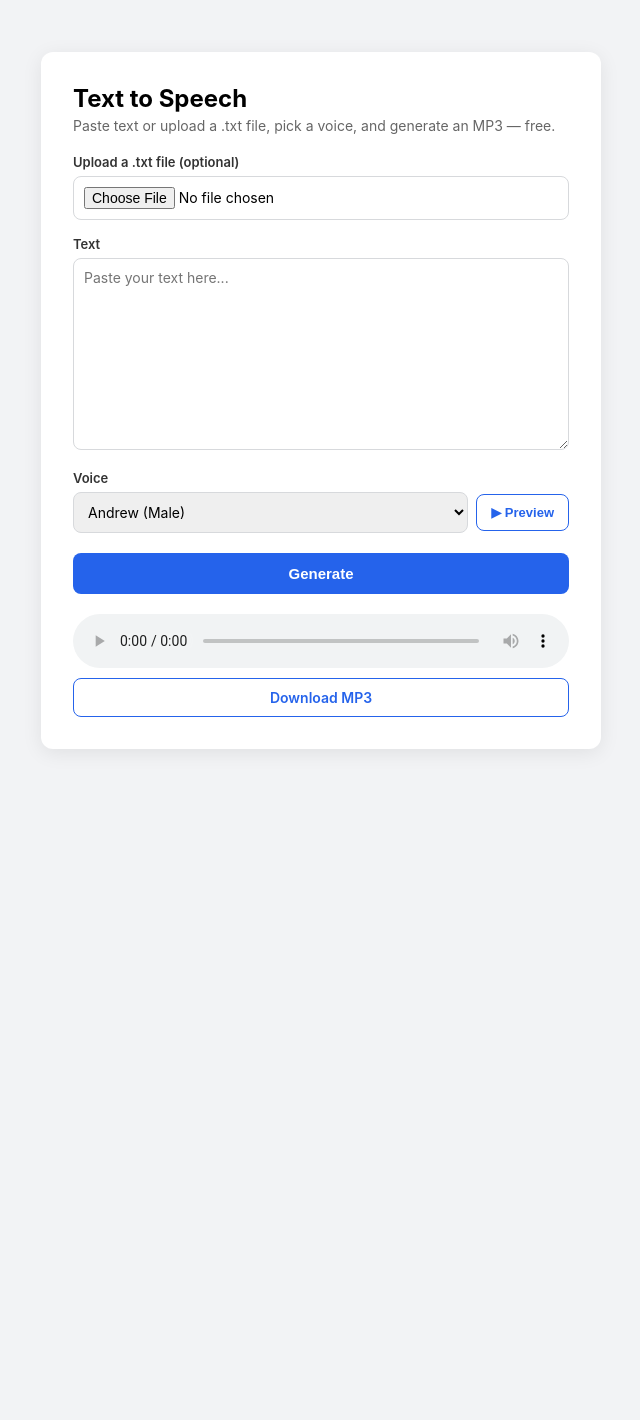
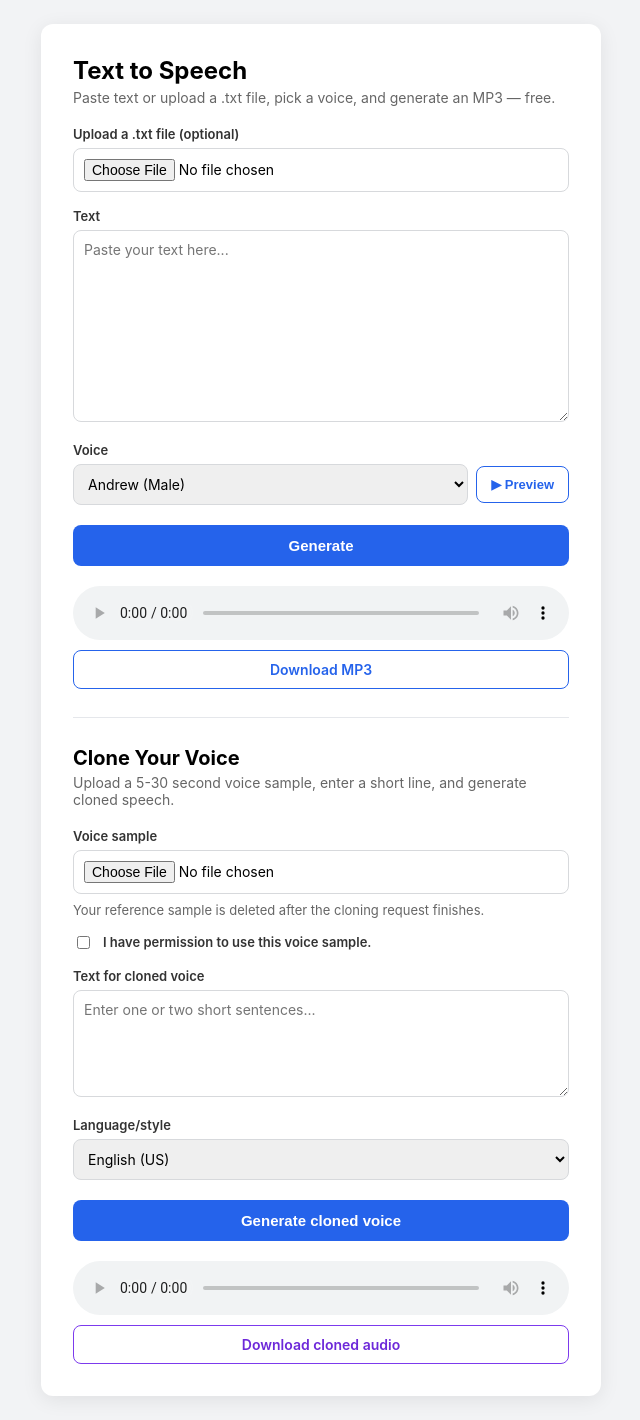
Before and after one commit to malvisanochie1/sayit, a Flask app: page / in a window 1280 px wide. Shown: the whole page, without its empty margins (319-959 px from the left). Before the commit the page ends 749 px from the top, so only its background shows below. Run offline with Flask 3, Linux system fonts and the light colour scheme.

Commit message:
Add voice cloning with Cloudinary MP3 delivery

```diff
--- a/app.py
+++ b/app.py
@@ -1,11 +1,18 @@
 import asyncio
+import base64
 import os
 import re
+import tempfile
 import threading
+import time
 import uuid
 
+import cloudinary
+import cloudinary.uploader
+import cloudinary.utils
 import edge_tts
 from flask import Flask, jsonify, render_template, request, send_from_directory
+from gradio_client import Client
 
 app = Flask(__name__)
 
@@ -82,6 +89,37 @@ VOICES = {
 }
 
 FILENAME_PATTERN = re.compile(r"^[a-f0-9]{32}\.mp3$")
+OPENVOICE_SPACE_URL = "https://myshell-ai-openvoicev2.hf.space"
+OPENVOICE_FN_INDEX = 1
+OPENVOICE_STYLES = {
+    "en_us": "English (US)",
+    "en_default": "English (Default)",
+    "en_br": "English (British)",
+    "en_au": "English (Australian)",
+    "en_in": "English (Indian)",
+    "es_default": "Spanish",
+    "fr_default": "French",
+    "jp_default": "Japanese",
+    "zh_default": "Chinese",
+    "kr_default": "Korean",
+}
+CLONE_MAX_WORDS = 50
+MAX_REFERENCE_AUDIO_BYTES = 25 * 1024 * 1024
+ALLOWED_REFERENCE_AUDIO_EXTENSIONS = {
+    ".aac",
+    ".aif",
+    ".aiff",
+    ".caf",
+    ".flac",
+    ".m4a",
+    ".mp3",
+    ".mp4",
+    ".ogg",
+    ".wav",
+    ".webm",
+}
+CLOUDINARY_CLOUD_NAME = "dtnv63qnw"
+CLOUDINARY_API_KEY = "461935167362794"
 
 # Rough estimate used only to drive the progress bar (not exact):
 # edge-tts's neural voices produce audio at roughly 48kbps.
@@ -90,6 +128,8 @@ ESTIMATED_BYTES_PER_SECOND = 6000
 
 JOBS = {}
 JOBS_LOCK = threading.Lock()
+CLONE_JOBS = {}
+CLONE_JOBS_LOCK = threading.Lock()
 
 
 def _estimate_total_bytes(text: str) -> int:
@@ -133,10 +173,260 @@ def _run_job(job_id: str, text: str, voice: str, out_path: str) -> None:
 
 def _cleanup_file(path: str) -> None:
     try:
-        if os.path.exists(path):
+        if path and os.path.exists(path):
             os.remove(path)
     except OSError:
         pass
+
+
+def _set_clone_job(job: dict, **updates) -> None:
+    job.update(updates)
+
+
+def _validate_clone_text(text: str):
+    if not text:
+        return "Please enter the text you want to hear in the cloned voice."
+    if len(text.split()) > CLONE_MAX_WORDS:
+        return (
+            "Please keep cloned-voice text to 50 words or fewer. "
+            "The public OpenVoice V2 demo rejects longer prompts."
+        )
+    return None
+
+
+def _get_audio_extension(filename: str) -> str:
+    return os.path.splitext(filename.lower())[1]
+
+
+def _validate_reference_audio(audio_file):
+    if audio_file is None or not audio_file.filename:
+        return "Please upload a short voice sample first."
+
+    extension = _get_audio_extension(audio_file.filename)
+    if extension not in ALLOWED_REFERENCE_AUDIO_EXTENSIONS:
+        return "Please upload a common audio file such as MP3, WAV, M4A, OGG, or WEBM."
+
+    stream = audio_file.stream
+    try:
+        stream.seek(0, os.SEEK_END)
+        size = stream.tell()
+        stream.seek(0)
+    except (OSError, AttributeError):
+        size = 0
+
+    if size > MAX_REFERENCE_AUDIO_BYTES:
+        return "Please upload an audio sample smaller than 25 MB."
+
+    return None
+
+
+def _save_reference_audio(audio_file) -> str:
+    extension = _get_audio_extension(audio_file.filename) or ".wav"
+    temp_file = tempfile.NamedTemporaryFile(delete=False, suffix=extension)
+    temp_file.close()
+    audio_file.save(temp_file.name)
+    return temp_file.name
+
+
+def _build_openvoice_client() -> Client:
+    token = os.environ.get("HUGGINGFACE_TOKEN") or None
+    return Client(
+        OPENVOICE_SPACE_URL,
+        token=token,
+        verbose=False,
+        httpx_kwargs={"timeout": 180},
+    )
+
+
+def _clean_space_message(message: str) -> str:
+    cleaned = (message or "").strip()
+    cleaned = cleaned.replace("[ERROR]", "").replace("[HTTP ERROR]", "").strip()
+    return cleaned or "The voice model did not return audio."
+
+
+def _write_base64_audio(data: str, suffix: str = ".wav") -> str:
+    if "," in data:
+        data = data.rsplit(",", 1)[1]
+    temp_file = tempfile.NamedTemporaryFile(delete=False, suffix=suffix)
+    try:
+        temp_file.write(base64.b64decode(data))
+        return temp_file.name
+    finally:
+        temp_file.close()
+
+
+def _audio_path_from_gradio_value(value):
+    if not value:
+        return None
+
+    if isinstance(value, str):
+        return value
+
+    if isinstance(value, dict):
+        for key in ("path", "name"):
+            path = value.get(key)
+            if path and os.path.exists(path):
+                return path
+        if value.get("data"):
+            suffix = _get_audio_extension(value.get("orig_name") or "") or ".wav"
+            return _write_base64_audio(value["data"], suffix)
+        if value.get("url"):
+            return value["url"]
+
+    for attr in ("path", "name"):
+        path = getattr(value, attr, None)
+        if path and os.path.exists(path):
+            return path
+
+    data = getattr(value, "data", None)
+    if data:
+        orig_name = getattr(value, "orig_name", "") or ""
+        suffix = _get_audio_extension(orig_name) or ".wav"
+        return _write_base64_audio(data, suffix)
+
+    url = getattr(value, "url", None)
+    if url:
+        return url
+
+    return None
+
+
+def _extract_cloned_audio_path(result):
+    if isinstance(result, (list, tuple)):
+        info = result[0] if len(result) > 0 else ""
+        audio_value = result[1] if len(result) > 1 else None
+    else:
+        info = ""
+        audio_value = result
+
+    return _audio_path_from_gradio_value(audio_value), str(info or "")
+
+
+def _call_openvoice_with_retry(job: dict, text: str, style: str, reference_path: str):
+    last_error = None
+
+    for attempt in range(2):
+        if attempt:
+            _set_clone_job(job, progress=35, message="Retrying the voice model...")
+            time.sleep(2)
+        else:
+            _set_clone_job(job, progress=20, message="Waking the voice model...")
+
+        try:
+            client = _build_openvoice_client()
+            _set_clone_job(
+                job,
+                progress=45,
+                message="Cloning your voice... this can take up to a couple of minutes",
+            )
+            result = client.predict(
+                text,
+                style,
+                reference_path,
+                True,
+                fn_index=OPENVOICE_FN_INDEX,
+            )
+            audio_path, info = _extract_cloned_audio_path(result)
+            if not audio_path:
+                raise RuntimeError(_clean_space_message(info))
+            return audio_path, info
+        except Exception as exc:
+            last_error = exc
+
+    raise RuntimeError(str(last_error) or "The voice model failed after retrying once.")
+
+
+def _ensure_cloudinary_configured() -> None:
+    api_secret = os.environ.get("CLOUDINARY_API_SECRET")
+    if not api_secret:
+        raise RuntimeError(
+            "CLOUDINARY_API_SECRET is missing. Add it in the Render dashboard and redeploy."
+        )
+
+    cloudinary.config(
+        cloud_name=CLOUDINARY_CLOUD_NAME,
+        api_key=CLOUDINARY_API_KEY,
+        api_secret=api_secret,
+        secure=True,
+    )
+
+
+def _upload_cloned_audio(audio_path: str, job_id: str) -> str:
+    _ensure_cloudinary_configured()
+    upload_result = cloudinary.uploader.upload(
+        audio_path,
+        resource_type="video",
+        folder="sayit/cloned-voices",
+        public_id=job_id,
+        overwrite=True,
+    )
+    if not upload_result.get("secure_url"):
+        raise RuntimeError("Cloudinary did not return a playback URL.")
+
+    mp3_url, _ = cloudinary.utils.cloudinary_url(
+        f"sayit/cloned-voices/{job_id}",
+        resource_type="video",
+        format="mp3",
+        secure=True,
+    )
+    return mp3_url
+
+
+def _friendly_clone_error(exc: Exception) -> str:
+    message = str(exc).strip()
+    if not message:
+        return "Voice cloning failed after retrying once. Please try again in a minute."
+
+    lower_message = message.lower()
+    if "cloudinary_api_secret" in lower_message:
+        return message
+    if "50 words" in lower_message or "text length" in lower_message:
+        return (
+            "Please keep cloned-voice text to 50 words or fewer. "
+            "The public OpenVoice V2 demo rejected this prompt."
+        )
+    if "queue" in lower_message or "too many" in lower_message:
+        return "The voice model is busy right now. Please tap retry in a minute."
+    if "certificate" in lower_message or "ssl" in lower_message:
+        return (
+            "The server could not securely connect to Hugging Face. "
+            "Please try again after redeploying with current dependencies."
+        )
+
+    return (
+        "Voice cloning failed after retrying once. "
+        f"Details: {_clean_space_message(message)}"
+    )
+
+
+def _run_clone_job(job_id: str, text: str, style: str, reference_path: str) -> None:
+    job = CLONE_JOBS[job_id]
+    cloned_audio_path = None
+
+    try:
+        cloned_audio_path, _info = _call_openvoice_with_retry(
+            job, text, style, reference_path
+        )
+        _set_clone_job(job, progress=85, message="Saving cloned audio...")
+        audio_url = _upload_cloned_audio(cloned_audio_path, job_id)
+        _set_clone_job(
+            job,
+            status="done",
+            progress=100,
+            audio_url=audio_url,
+            message="Done",
+        )
+    except Exception as exc:
+        _set_clone_job(
+            job,
+            status="error",
+            error=_friendly_clone_error(exc),
+            message="Something went wrong.",
+        )
+    finally:
+        _cleanup_file(reference_path)
+        if cloned_audio_path:
+            _cleanup_file(cloned_audio_path)
 
 
 @app.route("/")
@@ -211,6 +501,69 @@ def cancel(job_id):
     return jsonify({"ok": True})
 
 
+@app.route("/clone-voice", methods=["POST"])
+def clone_voice():
+    text = (request.form.get("text") or "").strip()
+    style = request.form.get("style") or "en_us"
+    consent = request.form.get("consent") == "true"
+    audio_file = request.files.get("audio") or request.files.get("reference_audio")
+
+    if not consent:
+        return jsonify({"error": "Please confirm you have permission to use this voice sample."}), 400
+
+    text_error = _validate_clone_text(text)
+    if text_error:
+        return jsonify({"error": text_error}), 400
+
+    if style not in OPENVOICE_STYLES:
+        return jsonify({"error": "Please choose a valid language/style."}), 400
+
+    audio_error = _validate_reference_audio(audio_file)
+    if audio_error:
+        return jsonify({"error": audio_error}), 400
+
+    try:
+        reference_path = _save_reference_audio(audio_file)
+    except OSError:
+        return jsonify({"error": "Could not read that voice sample. Please try again."}), 400
+
+    job_id = uuid.uuid4().hex
+    with CLONE_JOBS_LOCK:
+        CLONE_JOBS[job_id] = {
+            "status": "running",
+            "progress": 5,
+            "message": "Preparing your voice sample...",
+            "audio_url": None,
+            "error": None,
+        }
+
+    thread = threading.Thread(
+        target=_run_clone_job,
+        args=(job_id, text, style, reference_path),
+        daemon=True,
+    )
+    thread.start()
+
+    return jsonify({"job_id": job_id}), 202
+
+
+@app.route("/clone-status/<job_id>")
+def clone_status(job_id):
+    job = CLONE_JOBS.get(job_id)
+    if job is None:
+        return jsonify({"error": "Unknown clone job."}), 404
+
+    return jsonify(
+        {
+            "status": job["status"],
+            "progress": job["progress"],
+            "message": job["message"],
+            "audio_url": job["audio_url"],
+            "error": job["error"],
+        }
+    )
+
+
 @app.route("/audio/<filename>")
 def audio(filename):
     if not FILENAME_PATTERN.match(filename):
--- a/requirements.txt
+++ b/requirements.txt
@@ -1,3 +1,5 @@
 flask
 edge-tts
 gunicorn
+gradio_client
+cloudinary
--- a/static/script.js
+++ b/static/script.js
@@ -15,13 +15,31 @@ const cancelBtn = document.getElementById("cancel-btn");
 const cancelledMessage = document.getElementById("cancelled-message");
 const previewBtn = document.getElementById("preview-btn");
 const previewPlayer = document.getElementById("preview-player");
+const cloneAudioInput = document.getElementById("clone-audio-input");
+const cloneTextInput = document.getElementById("clone-text-input");
+const cloneStyleSelect = document.getElementById("clone-style-select");
+const cloneConsent = document.getElementById("clone-consent");
+const cloneGenerateBtn = document.getElementById("clone-generate-btn");
+const cloneTextEstimate = document.getElementById("clone-text-estimate");
+const cloneProgressContainer = document.getElementById("clone-progress-container");
+const cloneProgressFill = document.getElementById("clone-progress-fill");
+const cloneProgressLabel = document.getElementById("clone-progress-label");
+const cloneErrorMessage = document.getElementById("clone-error-message");
+const cloneRetryBtn = document.getElementById("clone-retry-btn");
+const cloneResultEl = document.getElementById("clone-result");
+const clonePlayer = document.getElementById("clone-player");
+const cloneDownloadLink = document.getElementById("clone-download-link");
 
 const WORDS_PER_MINUTE = 140;
 const WARNING_THRESHOLD_MINUTES = 6;
 const POLL_INTERVAL_MS = 500;
+const CLONE_POLL_INTERVAL_MS = 1000;
+const CLONE_MAX_WORDS = 50;
 
 let currentJobId = null;
 let pollTimer = null;
+let currentCloneJobId = null;
+let clonePollTimer = null;
 
 function formatDuration(totalSeconds) {
   const minutes = Math.floor(totalSeconds / 60);
@@ -72,6 +90,23 @@ fileInput.addEventListener("change", () => {
 });
 
 textInput.addEventListener("input", updateEstimate);
+
+function updateCloneEstimate() {
+  const text = cloneTextInput.value.trim();
+  const wordCount = text ? text.split(/\s+/).filter(Boolean).length : 0;
+
+  if (wordCount === 0) {
+    cloneTextEstimate.textContent = "";
+    return;
+  }
+
+  cloneTextEstimate.textContent = `${wordCount}/${CLONE_MAX_WORDS} words`;
+  if (wordCount > CLONE_MAX_WORDS) {
+    cloneTextEstimate.textContent += " - shorten this before cloning.";
+  }
+}
+
+cloneTextInput.addEventListener("input", updateCloneEstimate);
 
 function showError(message) {
   errorMessage.textContent = message;
@@ -241,3 +276,141 @@ cancelBtn.addEventListener("click", async () => {
     // Polling will keep running and surface any resulting state; nothing else to do here.
   }
 });
+
+
+function showCloneError(message, allowRetry = true) {
+  cloneErrorMessage.textContent = message;
+  cloneErrorMessage.hidden = false;
+  cloneRetryBtn.hidden = !allowRetry;
+}
+
+function hideCloneError() {
+  cloneErrorMessage.hidden = true;
+  cloneRetryBtn.hidden = true;
+}
+
+function stopClonePolling() {
+  if (clonePollTimer) {
+    clearTimeout(clonePollTimer);
+    clonePollTimer = null;
+  }
+}
+
+function resetCloneToIdle() {
+  stopClonePolling();
+  currentCloneJobId = null;
+  cloneProgressContainer.hidden = true;
+  cloneProgressFill.style.width = "0%";
+  cloneGenerateBtn.hidden = false;
+  cloneGenerateBtn.disabled = false;
+  cloneGenerateBtn.textContent = "Generate cloned voice";
+}
+
+function getCloneWordCount() {
+  const text = cloneTextInput.value.trim();
+  return text ? text.split(/\s+/).filter(Boolean).length : 0;
+}
+
+function validateCloneInputs() {
+  if (!cloneAudioInput.files.length) {
+    showCloneError("Please upload a short voice sample first.", false);
+    return false;
+  }
+
+  if (!cloneConsent.checked) {
+    showCloneError("Please confirm you have permission to use this voice sample.", false);
+    return false;
+  }
+
+  if (!cloneTextInput.value.trim()) {
+    showCloneError("Please enter the text you want to hear in the cloned voice.", false);
+    return false;
+  }
+
+  if (getCloneWordCount() > CLONE_MAX_WORDS) {
+    showCloneError("Please keep cloned-voice text to 50 words or fewer.", false);
+    return false;
+  }
+
+  return true;
+}
+
+async function pollCloneStatus() {
+  if (!currentCloneJobId) return;
+
+  let data;
+  try {
+    const response = await fetch(`/clone-status/${currentCloneJobId}`);
+    data = await response.json();
+  } catch (err) {
+    resetCloneToIdle();
+    showCloneError("Lost connection while cloning. Something went wrong, tap to retry.");
+    return;
+  }
+
+  if (data.status === "running") {
+    cloneProgressFill.style.width = `${data.progress || 5}%`;
+    cloneProgressLabel.textContent =
+      data.message || "Cloning your voice... this can take up to a couple of minutes";
+    clonePollTimer = setTimeout(pollCloneStatus, CLONE_POLL_INTERVAL_MS);
+    return;
+  }
+
+  if (data.status === "done") {
+    resetCloneToIdle();
+    clonePlayer.src = data.audio_url;
+    cloneDownloadLink.href = data.audio_url;
+    cloneResultEl.hidden = false;
+    return;
+  }
+
+  if (data.status === "error") {
+    resetCloneToIdle();
+    showCloneError(data.error || "Something went wrong, tap to retry.");
+  }
+}
+
+async function startCloneJob() {
+  hideCloneError();
+  cloneResultEl.hidden = true;
+  updateCloneEstimate();
+
+  if (!validateCloneInputs()) {
+    return;
+  }
+
+  const formData = new FormData();
+  formData.append("audio", cloneAudioInput.files[0]);
+  formData.append("text", cloneTextInput.value.trim());
+  formData.append("style", cloneStyleSelect.value);
+  formData.append("consent", "true");
+
+  cloneGenerateBtn.hidden = true;
+  cloneProgressContainer.hidden = false;
+  cloneProgressFill.style.width = "5%";
+  cloneProgressLabel.textContent =
+    "Cloning your voice... this can take up to a couple of minutes";
+
+  try {
+    const response = await fetch("/clone-voice", {
+      method: "POST",
+      body: formData,
+    });
+    const data = await response.json();
+
+    if (!response.ok) {
+      resetCloneToIdle();
+      showCloneError(data.error || "Something went wrong, tap to retry.", response.status >= 500);
+      return;
+    }
+
+    currentCloneJobId = data.job_id;
+    pollCloneStatus();
+  } catch (err) {
+    resetCloneToIdle();
+    showCloneError("Couldn't reach the server. Something went wrong, tap to retry.");
+  }
+}
+
+cloneGenerateBtn.addEventListener("click", startCloneJob);
+cloneRetryBtn.addEventListener("click", startCloneJob);
--- a/static/style.css
+++ b/static/style.css
@@ -6,7 +6,7 @@ body {
   margin: 0;
   min-height: 100vh;
   display: flex;
-  align-items: center;
+  align-items: flex-start;
   justify-content: center;
   background: #f2f3f5;
   font-family: -apple-system, "Segoe UI", Roboto, Helvetica, Arial, sans-serif;
@@ -25,6 +25,11 @@ body {
 h1 {
   margin: 0 0 4px;
   font-size: 24px;
+}
+
+h2 {
+  margin: 0 0 4px;
+  font-size: 20px;
 }
 
 .subtitle {
@@ -131,6 +136,13 @@ button:disabled {
   transition: width 0.2s ease;
 }
 
+#clone-progress-fill {
+  height: 100%;
+  width: 0%;
+  background: #7c3aed;
+  transition: width 0.2s ease;
+}
+
 .progress-row {
   margin-top: 8px;
   display: flex;
@@ -205,3 +217,81 @@ button:disabled {
   font-weight: 600;
   font-size: 14px;
 }
+
+
+.section-divider {
+  height: 1px;
+  background: #e5e7eb;
+  margin: 28px 0;
+}
+
+.clone-section {
+  width: 100%;
+}
+
+.checkbox-row {
+  display: flex;
+  align-items: flex-start;
+  gap: 10px;
+  line-height: 1.35;
+}
+
+.checkbox-row input {
+  flex: 0 0 auto;
+  margin-top: 2px;
+}
+
+.clone-progress-label {
+  margin-top: 8px;
+  font-size: 13px;
+  color: #666;
+}
+
+.secondary-button {
+  margin-top: 10px;
+  background: #fff;
+  color: #2563eb;
+  border: 1px solid #2563eb;
+}
+
+#clone-result {
+  margin-top: 20px;
+  display: flex;
+  flex-direction: column;
+  gap: 10px;
+}
+
+#clone-player {
+  width: 100%;
+}
+
+#clone-download-link {
+  display: inline-block;
+  text-align: center;
+  padding: 10px;
+  border-radius: 8px;
+  border: 1px solid #7c3aed;
+  color: #6d28d9;
+  text-decoration: none;
+  font-weight: 600;
+  font-size: 14px;
+}
+
+@media (max-width: 520px) {
+  body {
+    padding: 12px;
+  }
+
+  .card {
+    padding: 22px;
+  }
+
+  .voice-row {
+    flex-direction: column;
+    align-items: stretch;
+  }
+
+  #preview-btn {
+    width: 100%;
+  }
+}
--- a/templates/index.html
+++ b/templates/index.html
@@ -55,6 +55,63 @@
       <audio id="player" controls></audio>
       <a id="download-link" download="speech.mp3">Download MP3</a>
     </div>
+
+    <div class="section-divider"></div>
+
+    <section class="clone-section" aria-labelledby="clone-title">
+      <h2 id="clone-title">Clone Your Voice</h2>
+      <p class="subtitle">Upload a 5-30 second voice sample, enter a short line, and generate cloned speech.</p>
+
+      <label for="clone-audio-input">Voice sample</label>
+      <input
+        type="file"
+        id="clone-audio-input"
+        accept="audio/*,.mp3,.wav,.m4a,.aac,.ogg,.webm,.flac"
+      >
+      <div class="estimate">Your reference sample is deleted after the cloning request finishes.</div>
+
+      <label class="checkbox-row" for="clone-consent">
+        <input type="checkbox" id="clone-consent">
+        I have permission to use this voice sample.
+      </label>
+
+      <label for="clone-text-input">Text for cloned voice</label>
+      <textarea id="clone-text-input" rows="5" placeholder="Enter one or two short sentences..."></textarea>
+      <div id="clone-text-estimate" class="estimate"></div>
+
+      <label for="clone-style-select">Language/style</label>
+      <select id="clone-style-select">
+        <option value="en_us">English (US)</option>
+        <option value="en_default">English (Default)</option>
+        <option value="en_br">English (British)</option>
+        <option value="en_au">English (Australian)</option>
+        <option value="en_in">English (Indian)</option>
+        <option value="es_default">Spanish</option>
+        <option value="fr_default">French</option>
+        <option value="jp_default">Japanese</option>
+        <option value="zh_default">Chinese</option>
+        <option value="kr_default">Korean</option>
+      </select>
+
+      <button id="clone-generate-btn">Generate cloned voice</button>
+
+      <div id="clone-progress-container" hidden>
+        <div class="progress-bar">
+          <div id="clone-progress-fill"></div>
+        </div>
+        <div id="clone-progress-label" class="clone-progress-label">
+          Cloning your voice... this can take up to a couple of minutes
+        </div>
+      </div>
+
+      <div id="clone-error-message" class="error" hidden></div>
+      <button id="clone-retry-btn" class="secondary-button" hidden>Something went wrong, tap to retry</button>
+
+      <div id="clone-result" hidden>
+        <audio id="clone-player" controls></audio>
+        <a id="clone-download-link" download="cloned-voice.mp3">Download cloned audio</a>
+      </div>
+    </section>
   </div>
 
   <script src="{{ url_for('static', filename='script.js') }}"></script>
```
Also changed, not shown: README.md.
